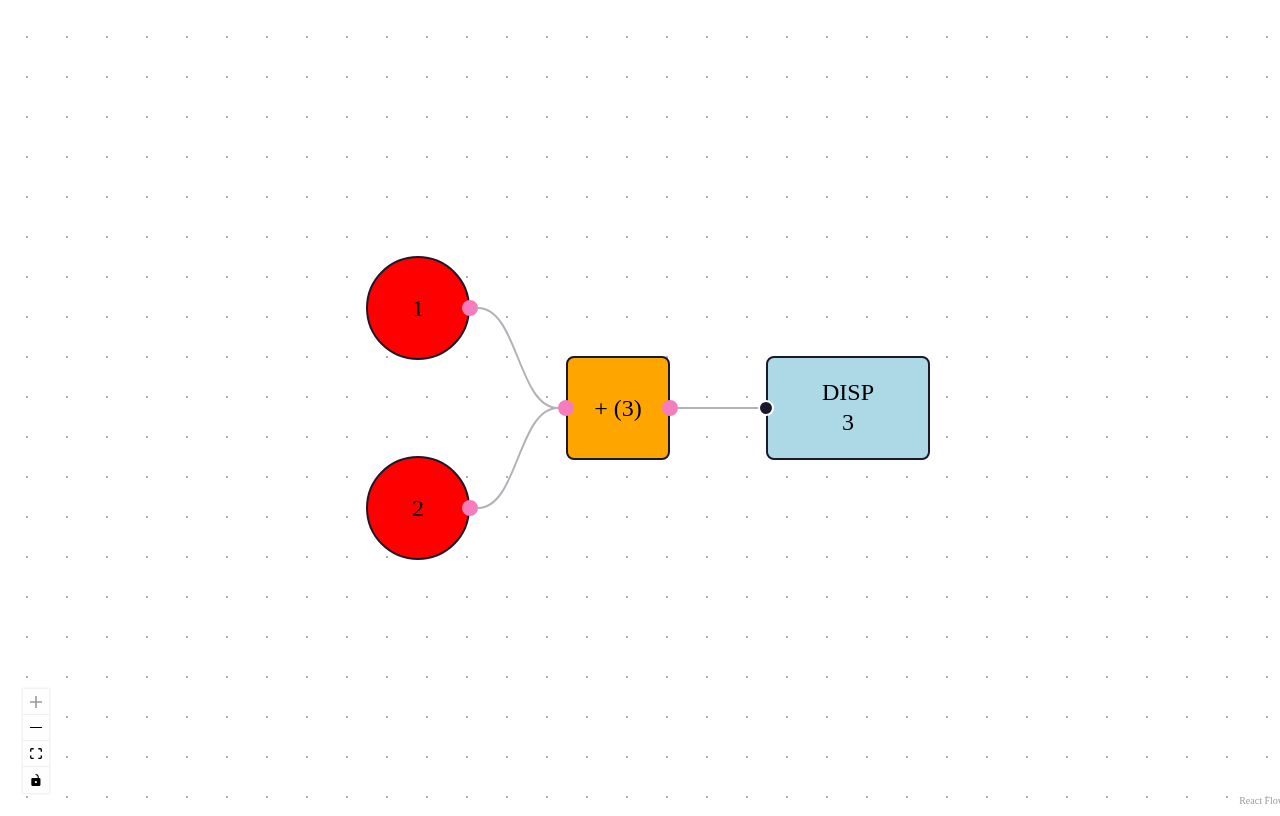
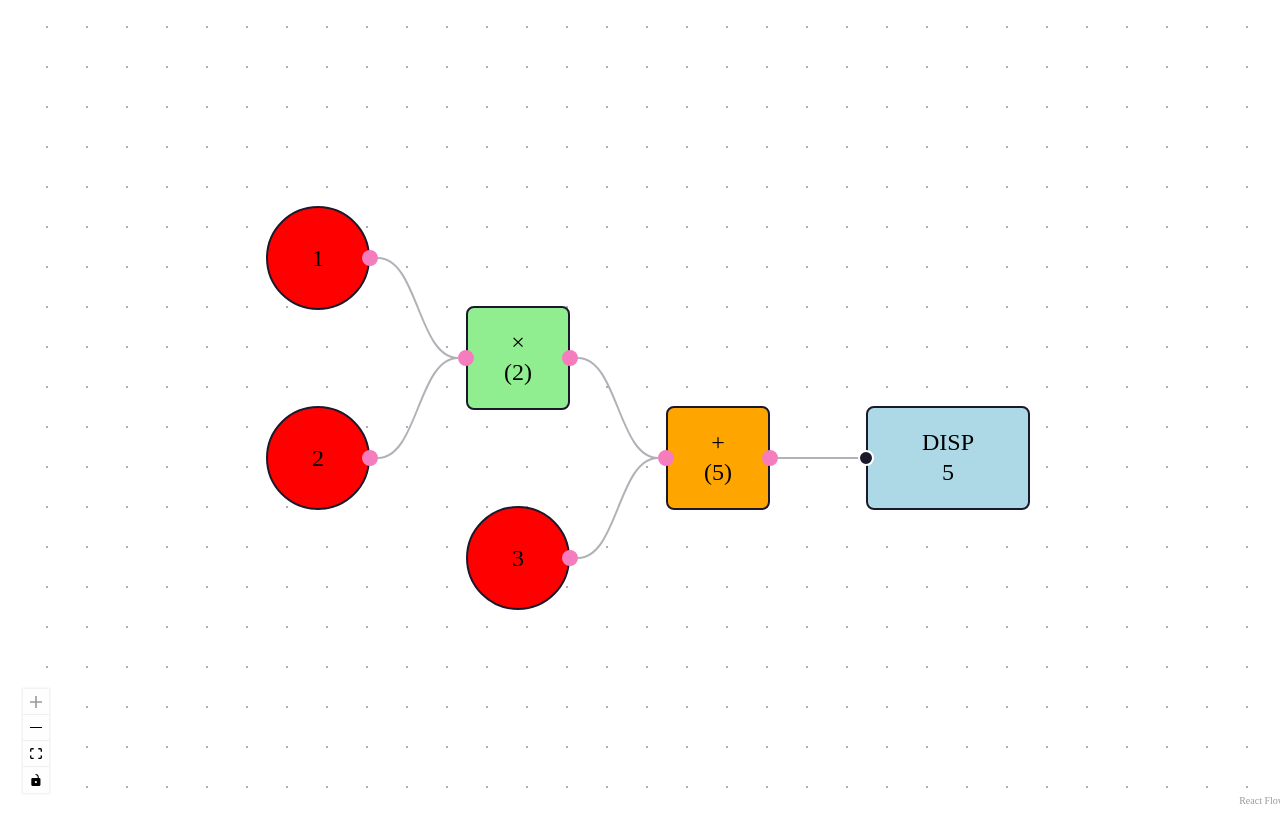
Before and after one commit to maxdarling/vislang-v1, a React (Vite) app: page / in a window 1280 px wide. Built offline with nearby package versions, Linux system fonts and the light colour scheme.

Commit message:
basic arith nodes (add/sub/mul/div)gs

```diff
--- a/src/App.tsx
+++ b/src/App.tsx
@@ -15,12 +15,18 @@ import {
   useEdgesState,
 } from "@xyflow/react";
 import "@xyflow/react/dist/style.css";
-import { PlusNode } from "./nodes/PlusNode";
+import { AddNode } from "./nodes/AddNode";
+import { SubNode } from "./nodes/SubNode";
+import { MulNode } from "./nodes/MulNode";
+import { DivNode } from "./nodes/DivNode";
 import { DataNode } from "./nodes/DataNode";
 import { DisplayNode } from "./nodes/DisplayNode";
 
 const nodeTypes = {
-  plus: PlusNode,
+  add: AddNode,
+  sub: SubNode,
+  mul: MulNode,
+  div: DivNode,
   data: DataNode,
   display: DisplayNode,
 };
@@ -40,14 +46,26 @@ const initialNodes: Node[] = [
   },
   {
     id: "n3",
-    type: "plus",
+    type: "mul",
     position: { x: 100, y: 50 },
     data: {},
   },
   {
     id: "n4",
+    type: "data",
+    position: { x: 100, y: 150 },
+    data: { val: 3 },
+  },
+  {
+    id: "n5",
+    type: "add",
+    position: { x: 200, y: 100 },
+    data: {},
+  },
+  {
+    id: "n6",
     type: "display",
-    position: { x: 200, y: 50 },
+    position: { x: 300, y: 100 },
     data: {},
   },
 ];
@@ -55,7 +73,9 @@ const initialNodes: Node[] = [
 const initialEdges: Edge[] = [
   { id: "n1-n3", source: "n1", target: "n3" },
   { id: "n2-n3", source: "n2", target: "n3" },
-  { id: "n3-n4", source: "n3", target: "n4" },
+  { id: "n3-n5", source: "n3", target: "n5" },
+  { id: "n4-n5", source: "n4", target: "n5" },
+  { id: "n5-n6", source: "n5", target: "n6" },
 ];
 
 export default function App() {
--- /dev/null
+++ b/src/nodes/AddNode.tsx
@@ -0,0 +1,17 @@
+import { type NodeProps, type Node } from "@xyflow/react";
+import { FuncNode } from "./FuncNode";
+
+type AddNodeData = { val: number };
+type AddNode = Node<AddNodeData, "add">;
+
+export function AddNode(props: NodeProps<Node<AddNodeData, "add">>) {
+  return (
+    <FuncNode
+      {...props}
+      label="+"
+      reducer={(acc, curr) => acc + curr}
+      initialValue={0}
+      backgroundColor="orange"
+    />
+  );
+}
--- a/src/nodes/DisplayNode.tsx
+++ b/src/nodes/DisplayNode.tsx
@@ -3,7 +3,7 @@ import {
   type NodeProps,
   type Node,
   useNodeConnections,
-  useReactFlow,
+  useNodesData,
 } from "@xyflow/react";
 import CustomHandle from "../handles/CustomHandle";
 
@@ -11,15 +11,14 @@ type DisplayNodeData = { val?: number };
 type DisplayNode = Node<DisplayNodeData, "display">;
 
 export function DisplayNode(_props: NodeProps<DisplayNode>) {
-  const { getNode } = useReactFlow();
   const inConnections = useNodeConnections({
     handleType: "target",
   });
   const maxConnections = 1;
 
   const connection = inConnections[0];
-  const sourceNode = connection ? getNode(connection.source) : null;
-  const val = (sourceNode?.data as { val?: number } | undefined)?.val;
+  const sourceNodeData = useNodesData(connection?.source);
+  const val = (sourceNodeData?.data as { val?: number } | undefined)?.val;
 
   return (
     <>
--- /dev/null
+++ b/src/nodes/DivNode.tsx
@@ -0,0 +1,17 @@
+import { type NodeProps, type Node } from "@xyflow/react";
+import { FuncNode } from "./FuncNode";
+
+type DivNodeData = { val: number };
+type DivNode = Node<DivNodeData, "div">;
+
+export function DivNode(props: NodeProps<Node<DivNodeData, "div">>) {
+  return (
+    <FuncNode
+      {...props}
+      label="÷"
+      reducer={(acc, curr) => (curr !== 0 ? acc / curr : acc)}
+      initialValue={1}
+      backgroundColor="lightcoral"
+    />
+  );
+}
--- a/src/nodes/PlusNode.tsx
+++ b/src/nodes/FuncNode.tsx
@@ -1,18 +1,30 @@
 import {
   Handle,
   Position,
-  type NodeProps,
-  type Node,
   useNodeConnections,
   useReactFlow,
   useNodesData,
 } from "@xyflow/react";
-import { useEffect } from "react";
+import { useEffect, useMemo } from "react";
 
-type PlusNodeData = { val: number };
-type PlusNode = Node<PlusNodeData, "plus">;
+type FuncNodeData = { val: number };
 
-export function PlusNode({ id }: NodeProps<Node<PlusNodeData, "plus">>) {
+type FuncNodeProps = {
+  id: string;
+  data?: FuncNodeData;
+  label: string;
+  reducer: (acc: number, curr: number) => number;
+  initialValue: number;
+  backgroundColor?: string;
+};
+
+export function FuncNode({
+  id,
+  label,
+  reducer,
+  initialValue,
+  backgroundColor = "orange",
+}: FuncNodeProps) {
   const { updateNodeData } = useReactFlow();
 
   const inConnections = useNodeConnections({
@@ -22,17 +34,20 @@ export function PlusNode({ id }: NodeProps<Node<PlusNodeData, "plus">>) {
   const sourceNodesData = useNodesData(sourceNodeIds);
 
   // note: below typing is messy. i'm not happy with it yet.
-  const input: number[] = sourceNodesData
-    .map((nodeData) => {
-      return (nodeData?.data as { val: number } | undefined)?.val;
-    })
-    .filter((val): val is number => typeof val === "number");
-
-  const sum = input.reduce((acc: number, curr: number) => acc + curr, 0);
+  const value = useMemo(
+    () =>
+      sourceNodesData
+        .map((nodeData) => {
+          return (nodeData?.data as { val: number } | undefined)?.val;
+        })
+        .filter((val): val is number => typeof val === "number")
+        .reduce(reducer, initialValue),
+    [sourceNodesData, reducer, initialValue],
+  );
 
   useEffect(() => {
-    updateNodeData(id, { val: sum });
-  }, [id, sum, updateNodeData]);
+    updateNodeData(id, { val: value });
+  }, [id, value, updateNodeData]);
 
   return (
     <>
@@ -45,7 +60,7 @@ export function PlusNode({ id }: NodeProps<Node<PlusNodeData, "plus">>) {
       <div
         className="react-flow__node-default"
         style={{
-          backgroundColor: "orange",
+          backgroundColor,
           width: "50px",
           height: "50px",
           borderRadius: "4px",
@@ -55,7 +70,9 @@ export function PlusNode({ id }: NodeProps<Node<PlusNodeData, "plus">>) {
           padding: 0,
         }}
       >
-        {`+ (${sum})`}
+        {label}
+        <br />
+        {`(${value})`}
       </div>
       <Handle type="source" position={Position.Right} isConnectable={true} />
     </>
--- /dev/null
+++ b/src/nodes/MulNode.tsx
@@ -0,0 +1,17 @@
+import { type NodeProps, type Node } from "@xyflow/react";
+import { FuncNode } from "./FuncNode";
+
+type MulNodeData = { val: number };
+type MulNode = Node<MulNodeData, "mul">;
+
+export function MulNode(props: NodeProps<Node<MulNodeData, "mul">>) {
+  return (
+    <FuncNode
+      {...props}
+      label="×"
+      reducer={(acc, curr) => acc * curr}
+      initialValue={1}
+      backgroundColor="lightgreen"
+    />
+  );
+}
--- /dev/null
+++ b/src/nodes/SubNode.tsx
@@ -0,0 +1,17 @@
+import { type NodeProps, type Node } from "@xyflow/react";
+import { FuncNode } from "./FuncNode";
+
+type SubNodeData = { val: number };
+type SubNode = Node<SubNodeData, "sub">;
+
+export function SubNode(props: NodeProps<Node<SubNodeData, "sub">>) {
+  return (
+    <FuncNode
+      {...props}
+      label="-"
+      reducer={(acc, curr) => acc - curr}
+      initialValue={0}
+      backgroundColor="lightblue"
+    />
+  );
+}
```
Also changed, not shown: 1 other file (tests, documents, lock files or other folders).
